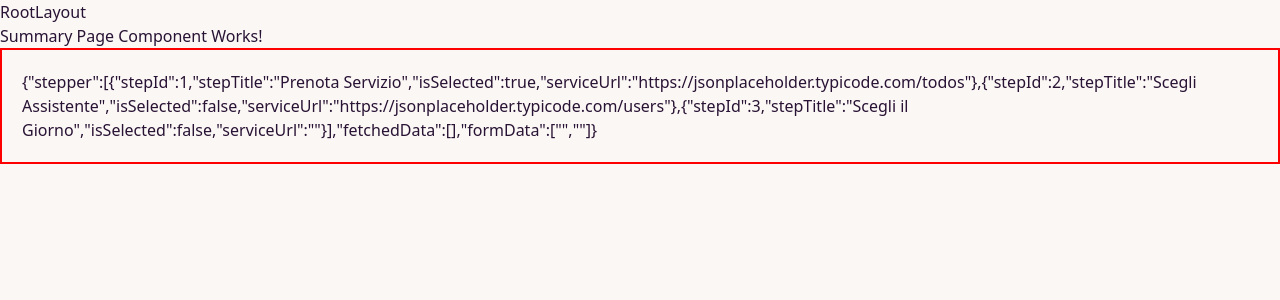
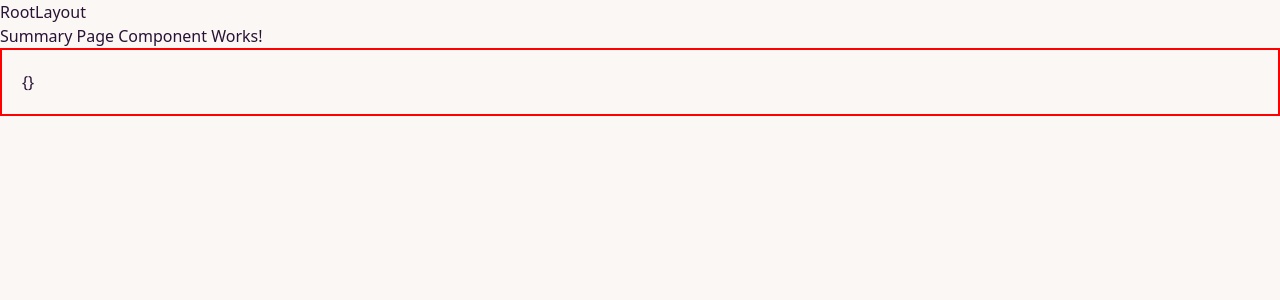
Before and after one commit to stefanowebdevelopment/react-context-API, a React (Vite) app: page /summary in a window 1280 px wide. Shown: the top 300 px of the page. Built offline with nearby package versions, Linux system fonts and the light colour scheme; no server answers.

Commit message:
navigation implementation to summary route

```diff
--- a/src/components/stepper/Stepper.jsx
+++ b/src/components/stepper/Stepper.jsx
@@ -2,6 +2,7 @@
 import { useContext } from "react";
 import BookingContextProvider, { BookingContext } from "../../store/booking-context";
 import DatePicker from "../datepicker/datePicker";
+import { Link } from "react-router-dom";
 
 export default function Stepper() {
 
@@ -62,6 +63,14 @@ export default function Stepper() {
           { JSON.stringify(selectedAssistant) }
           </div> */}
 
+          {/* <div className='p-5' style={{ border: '2px solid red' }}>
+            {JSON.stringify(bookingCtx.formDataState)}
+          </div> */}
+
+          <section className="p-5 mt-3 flex justify-center">
+            <Link className="btn btn-primary" to="/summary">Go to Summary!</Link>
+          </section>
+
       </section>
     </>
   );
--- a/src/pages/Summary.jsx
+++ b/src/pages/Summary.jsx
@@ -10,7 +10,7 @@ export default function SummaryPage() {
     <>
       <p>Summary Page Component Works!</p>
       <div className='p-5' style={{ border: '2px solid red' }}>
-        {JSON.stringify(bookingCtx)}
+        {JSON.stringify(bookingCtx.formDataState)}
       </div>
     </>
   );
--- a/src/store/booking-context.jsx
+++ b/src/store/booking-context.jsx
@@ -6,6 +6,7 @@ export const BookingContext = createContext({
   stepper: [],
   fetchedData: [],
   formData: [],
+  formDataState: {},
   handleSelectedService: () => {},
   handleSelectedAssistant: () => {},
   handleGetFormData: () => {},
@@ -16,6 +17,7 @@ export default function BookingContextProvider({ children }) {
 
   const [selectedService, setSelectedService] = useState("");
   const [selectedAssistant, setSelectedAssistant] = useState("");
+  const [formDataState, setFormDataState] = useState({});
   const [stepper, setStepper] = useState([
     { stepId: 1, stepTitle: "Prenota Servizio", isSelected: true, serviceUrl: 'https://jsonplaceholder.typicode.com/todos', changeHandler: handleSelectedService },
     { stepId: 2, stepTitle: "Scegli Assistente", isSelected: false, serviceUrl: 'https://jsonplaceholder.typicode.com/users', changeHandler: handleSelectedAssistant },
@@ -37,6 +39,7 @@ export default function BookingContextProvider({ children }) {
       return prevStepper.map(el => el.stepId == stepId+1 ? {...el, isSelected:true} : {...el, isSelected:false})
     })
   }
+
   function handleGetFormData(event) {
     event.preventDefault();
 
@@ -51,7 +54,12 @@ export default function BookingContextProvider({ children }) {
 
     setSelectedService('');
     setSelectedAssistant('');
+
+    setFormDataState((prevState) => {
+      return formObject;
+    })
   }
+
   function handleSelectedService(event, item, step) {
     setSelectedService(() => item)
   }
@@ -63,6 +71,7 @@ export default function BookingContextProvider({ children }) {
     stepper: stepper,
     fetchedData: fetchedData,
     formData: [selectedService, selectedAssistant],
+    formDataState: formDataState,
     handleSelectedService: handleSelectedService,
     handleSelectedAssistant: handleSelectedAssistant,
     handleGetFormData: handleGetFormData,
```
